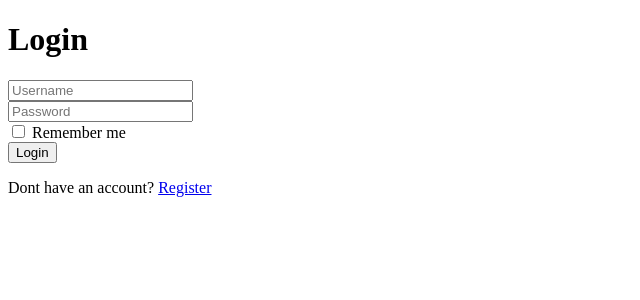
After one commit to jforbes02/JobEfficiency, a Flask app: template templates/login.html in a window 1280 px wide. The commit adds this page. Shown: the top 300 px of the page, without its empty margins (0-640 px from the left). Run offline with Flask 3, Linux system fonts and the light colour scheme; the template is opened without the code that fills it, so the values that code supplies are empty.

Commit message:
Progressed HTML. Made login page,trying to understand how multiple files work with html and extend concept of flask. Also some api changes

```diff
--- a/config.py
+++ b/config.py
@@ -1,6 +1,6 @@
+#Database Work
 from flask_sqlalchemy import SQLAlchemy
 #configuration settings
-
 db = SQLAlchemy()
 
 
--- a/jobs/api.py
+++ b/jobs/api.py
@@ -1,7 +1,11 @@
 import requests
 
-def find_jobs(query, location):
+def find_jobs(title, location):
     base_url = "https://jobs.github.com/positions.json"
     response = requests.get(base_url)
 
+    filtered_jobs = [
+        job for job in jobdb
+        if location.lower() in job["locatoin"].lower() and title.lower() in job["title"]
+    ]
     return response.json()
--- a/templates/jobs.html
+++ b/templates/jobs.html
@@ -1,10 +1,14 @@
+{% extends "base.html" %}
+
 <table>
+    <thead>
         <tr>
             <th>ID</th>
             <th>Title</th>
             <th>Company</th>
             <th>Status</th>
         </tr>
+    </thead>
     {% for job in jobs %}
     <tr>
         <td>{{ job.id }}</td>
--- /dev/null
+++ b/templates/login.html
@@ -0,0 +1,31 @@
+<!DOCTYPE html>
+<html lang="en">
+<head>
+    <meta charset="UTF-8">
+    <meta name="viewport" content="width=device-width, initial-scale=1.0">
+    <title>Login Form</title>
+</head>
+<body>
+    <div class="wrapper">
+        <form action="">
+            <h1>Login</h1>
+            <div class="input-box">
+                <input type="text" placeholder="Username" required>
+            </div>
+            <div class="input-box">
+                <input type="text" placeholder="Password" required>
+            </div>
+            <div class="remember-forgot">
+                <label><input type="checkbox"> Remember me</label>
+            </div>
+
+            <button type="submit" class="btn">Login</button>
+
+            <div class="register-link">
+                <p>Dont have an account? <a
+                href="#">Register</a></p>
+            </div>
+        </form>
+    </div>
+</body>
+</html>
```
Also changed, not shown: templates/base.html (+9 -4 lines), templates/track.html (+1 -10 lines). Lines whose indentation alone changed are shown as unchanged.
